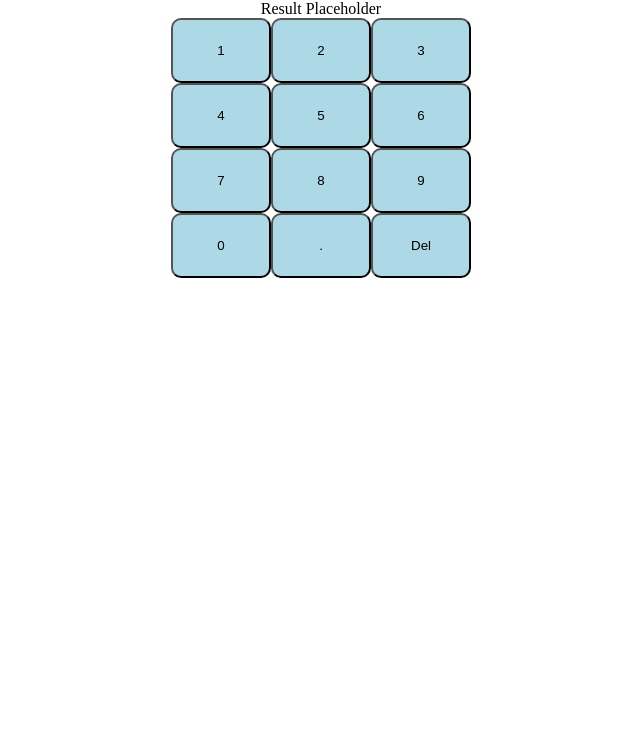
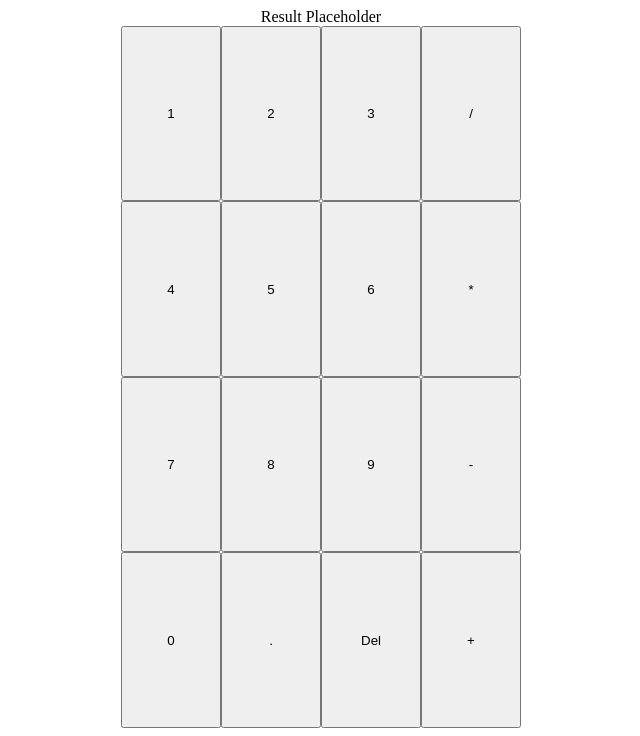
Before and after one commit to hirokiuemura2/Calculator, a plain HTML site: page index.html in a window 1280 px wide. Shown: the part 80-816 px from the top of the page, without its empty margins (319-959 px from the left). Drawn offline with Linux system fonts and the light colour scheme.

Commit message:
Edited flex styling in preparation for new buttons

```diff
--- a/index.html
+++ b/index.html
@@ -8,26 +8,34 @@
 </head>
 <body>
     <h1 class="centerText">Calculator</h1>
-    <div class="centerText">Result Placeholder</div>
+    <div class="centerText result">Result Placeholder</div>
+    <div class="break"></div>
+    <div class="buttons">
         <div class="row">
             <button>1</button>
             <button>2</button>
             <button>3</button>
+            <button>/</button>
         </div>
         <div class="row">
             <button>4</button>
             <button>5</button>
             <button>6</button>
+            <button>*</button>
         </div>
         <div class="row">
             <button>7</button>
             <button>8</button>
             <button>9</button>
+            <button>-</button>
         </div>
         <div class="row">
             <button>0</button>
             <button>.</button>
             <button>Del</button>
+            <button>+</button>
         </div>
+    </div>
+
 </body>
 </html>
--- a/style.css
+++ b/style.css
@@ -1,16 +1,20 @@
-.centerText {
-    text-align: center;
+body {
+    display: flex;
+    flex-direction: column;
+    align-items: center;
+    height: 100vh;
+}
+button {
+    width: 100px;
+    min-height: 80px;
+    flex-grow: 1;
+}
+.buttons {
+    display: flex;
+    flex-direction: column;
+    flex-grow: 1;
 }
 .row {
     display: flex;
-    width: 500px;
-    justify-content: center;
-    align-self: center;
-    margin: auto;
+    flex-grow: 1;
 }
-button {
-    width: 100px;
-    height: 65px;
-    border-radius: 10px;
-    background-color: lightblue;
-}
```
Lines whose indentation alone changed are shown as unchanged.
